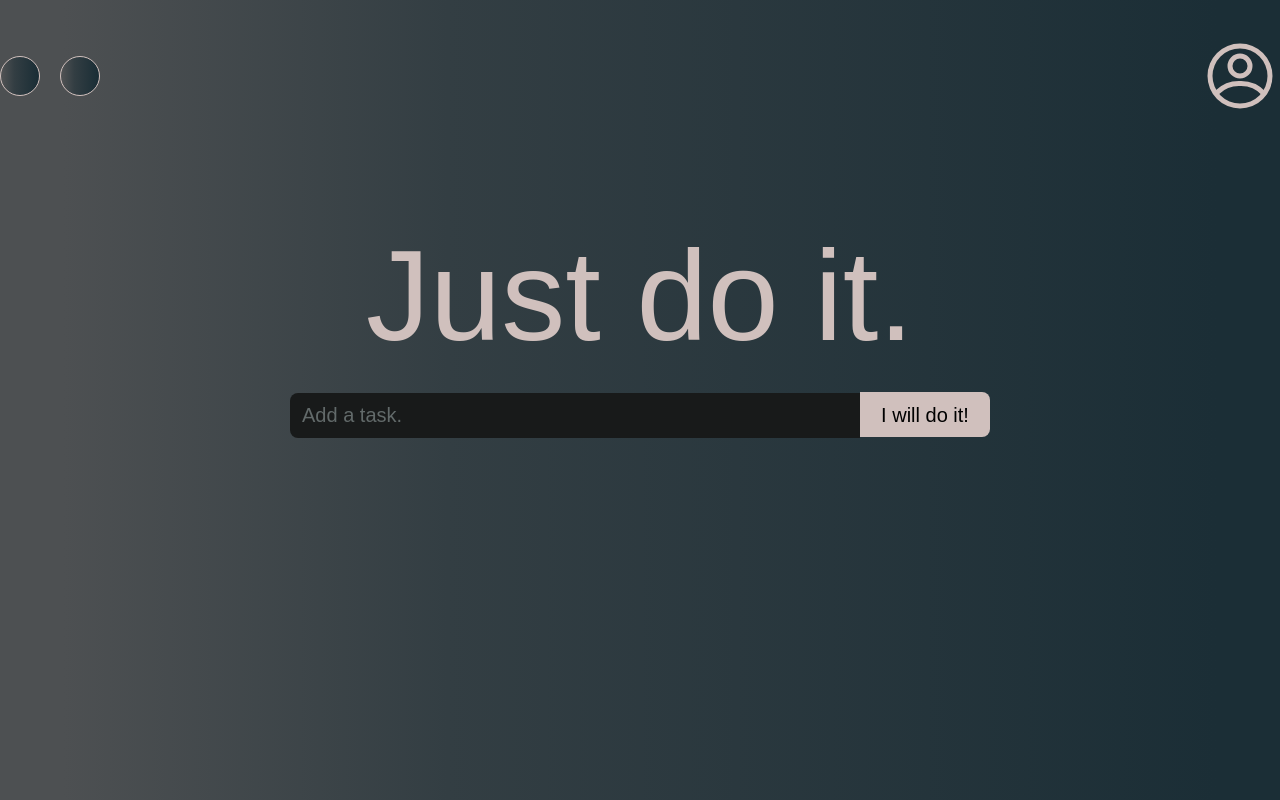
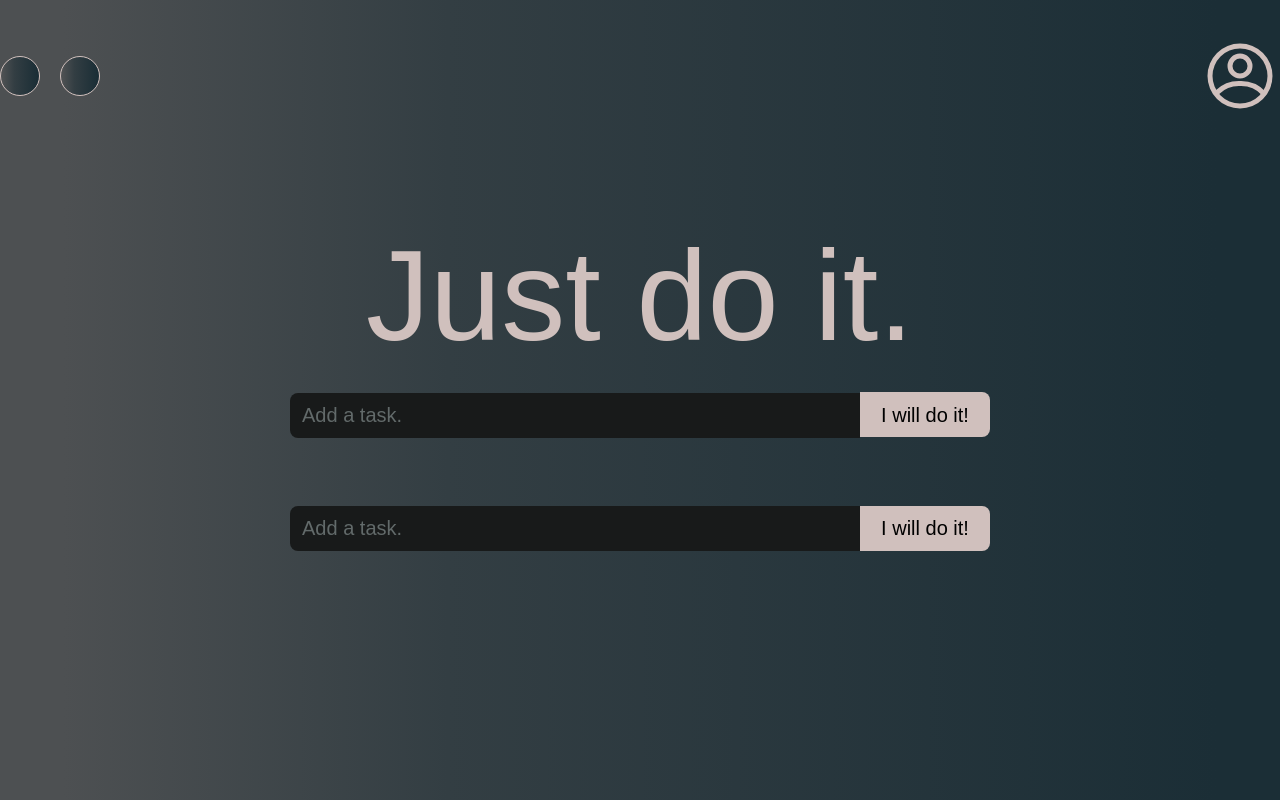
Before and after one commit to BONDI1488/ToDoList_Work, a React (Create React App) app: page / in a window 1280 px wide. Built offline with nearby package versions, Linux system fonts and the light colour scheme.

Commit message:
Create input

```diff
--- a/src/App.js
+++ b/src/App.js
@@ -10,6 +10,7 @@ function App() {
             <Header/>
             <Title/>
             <Input/>
+            <Input/>
             <Tasks />
         </div>
     );
```
